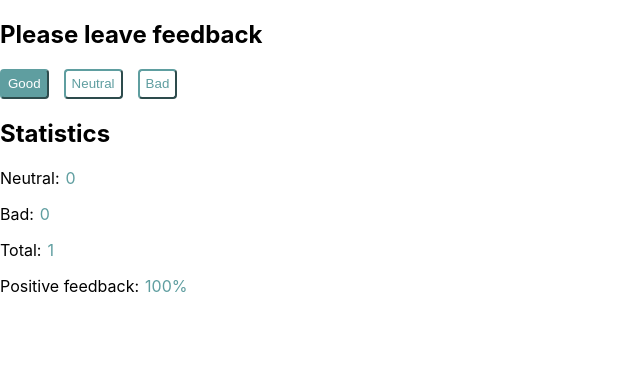
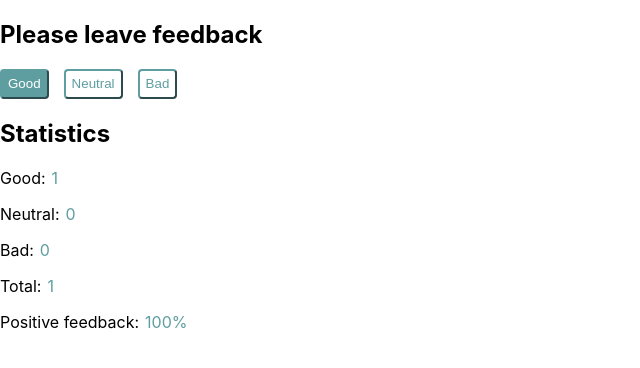
Before and after one commit to Grimdot/goit-react-hw-04-feedback, a React (Create React App) app: page / in a window 1280 px wide. Both pictures are taken after a click on the button "Good". Shown: the top 368 px of the page, without its empty margins (0-640 px from the left). Built offline with nearby package versions, Linux system fonts and the light colour scheme.

Commit message:
1st task list fix

```diff
--- a/src/components/Counter/Statistics/Statistics.jsx
+++ b/src/components/Counter/Statistics/Statistics.jsx
@@ -4,6 +4,11 @@ import PropTypes from 'prop-types';
 const Statistics = ({ good, neutral, bad, total, percentage }) => {
   return (
     <ul>
+      <li>
+        <p>
+          Good:<span className={css.statsValue}>{good}</span>
+        </p>
+      </li>
       <li>
         <p>
           Neutral:<span className={css.statsValue}>{neutral}</span>
```
